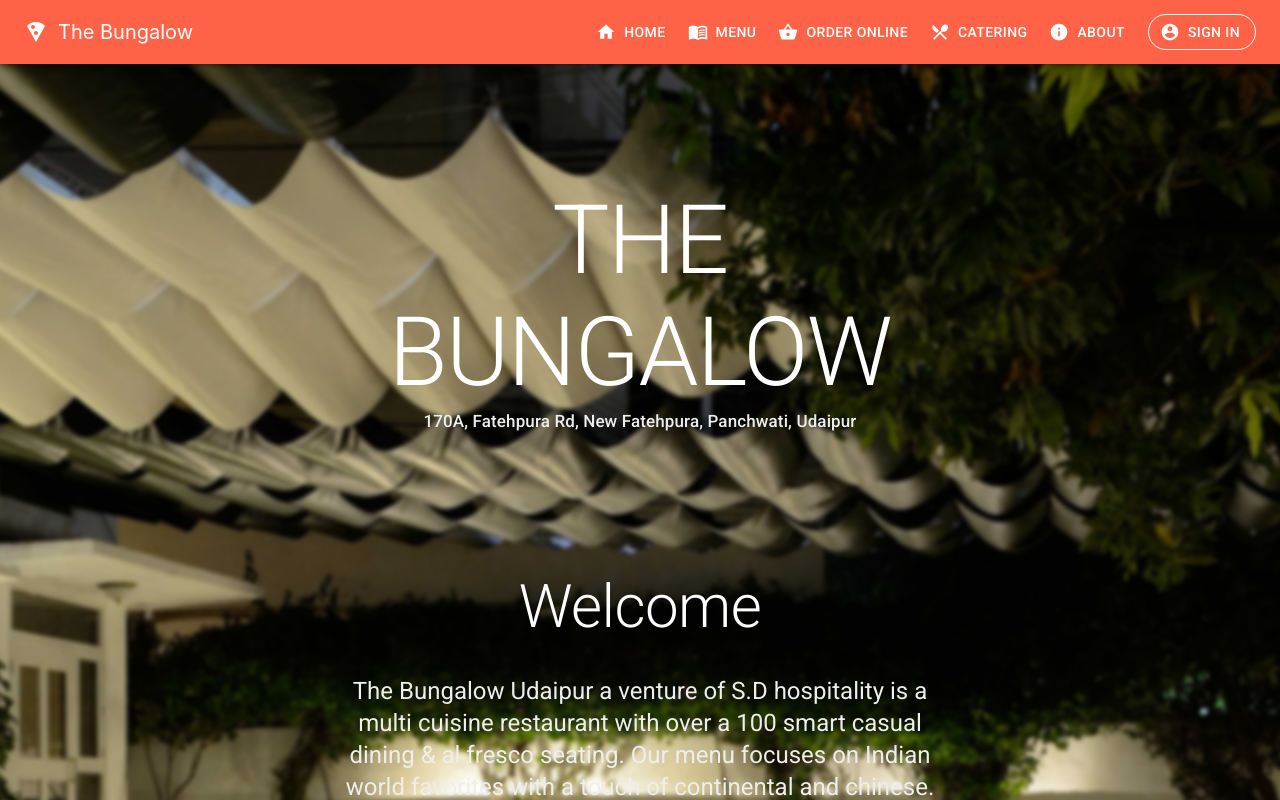
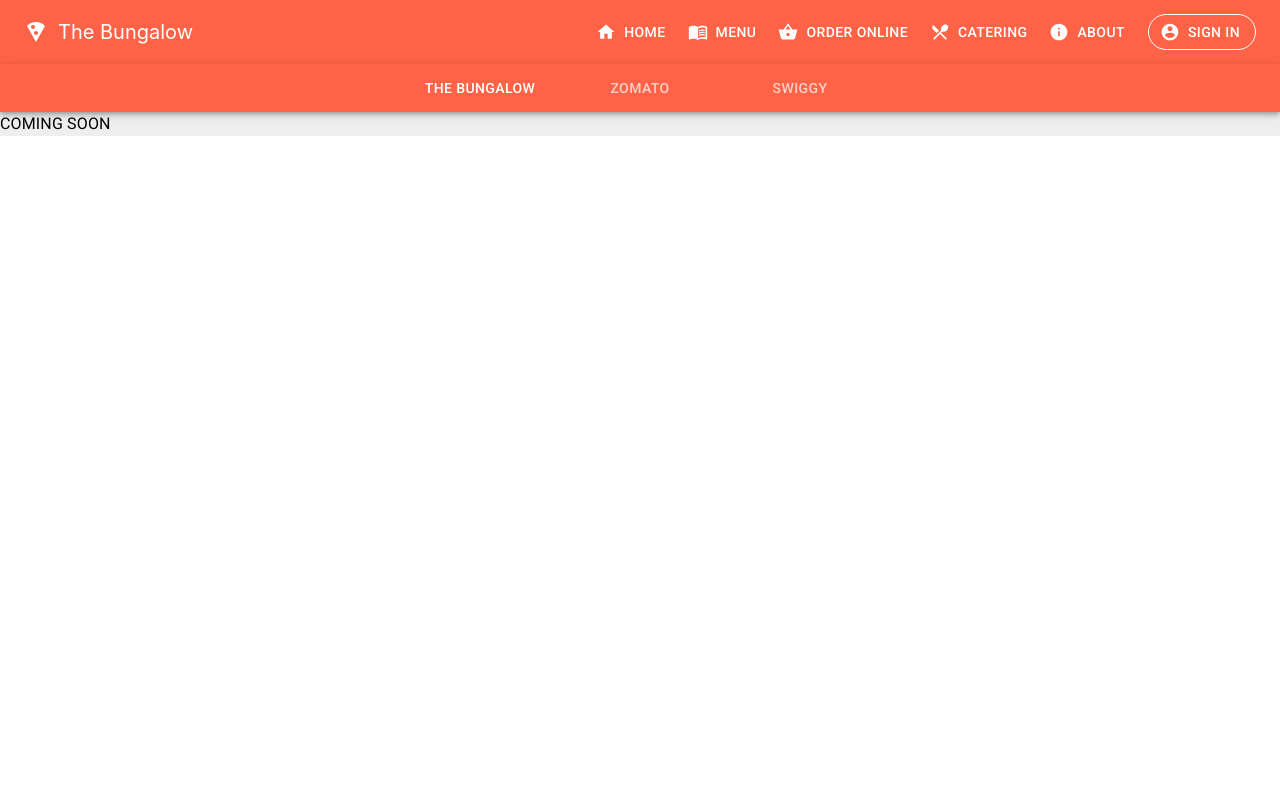
Before and after one commit to k-dot-11/BungalowTest, a React (Create React App) app: page /orderonline in a window 1280 px wide. Shown: the top 800 px of the page. Built offline with nearby package versions, Linux system fonts and the light colour scheme; no server answers.

Commit message:
Order Online Tabs

```diff
--- a/src/App.js
+++ b/src/App.js
@@ -13,6 +13,7 @@
 import CateringScreen from './components/screens/menu/CateringScreen';
 import ConceptHome from './components/screens/concept/ConceptHome';
 import ContactUs from './components/screens/ContactUs';
+import OrderOnlinePage from './components/screens/orderonlinescreens/OrderOnlinePage';
 import CateringOrParty from './components/screens/CateringOrParty';
 
 function App() {
@@ -50,6 +51,9 @@
 							<Route path="/cateringorparty">
 								<CateringOrParty />
 							</Route>
+							<Route path="/orderonline">
+								<OrderOnlinePage />
+							</Route>
 							<Route path="/">
 								<HomePage />
 							</Route>
--- a/src/components/layout/navbar/Navbar.js
+++ b/src/components/layout/navbar/Navbar.js
@@ -292,7 +292,7 @@
                     Menu
                   </Button>
                   <Button
-                    href="https://www.zomato.com/udaipur/the-bungalow-udaipur-panchwati"
+                    href="/orderonline"
                     color="primary"
                     variant="text"
                     style={styles.navLinks}
--- /dev/null
+++ b/src/components/screens/orderonlinescreens/OrderOnlinePage.js
@@ -0,0 +1,77 @@
+import React, { useContext } from 'react';
+import { Tabs, Tab, AppBar, makeStyles, Hidden, Typography } from '@material-ui/core';
+import { ThemeContext } from '../../../contexts/ThemeContext';
+import SwiggyPage from './SwiggyPage';
+import ZomatoPage from './ZomatoPage';
+
+function TabPanel(props) {
+	const { children, value, index, ...other } = props;
+	const { isLightTheme, dark, light } = useContext(ThemeContext);
+	const theme = isLightTheme ? light : dark;
+	return (
+		<div
+			role="tabpanel"
+			hidden={value !== index}
+			id={`scrollable-force-tabpanel-${index}`}
+			aria-labelledby={`scrollable-force-tab-${index}`}
+			{...other}
+		>
+			{children}
+		</div>
+	);
+}
+const useStyles = makeStyles((theme) => ({
+	appBar: {
+		zIndex: theme.zIndex.drawer + 1
+	}
+}));
+
+const OrderOnlinePage = () => {
+	const classes = useStyles();
+	const [ value, setValue ] = React.useState(0);
+	const { isLightTheme, light, dark } = useContext(ThemeContext);
+	const theme = isLightTheme ? light : dark;
+	const handleChange = (event, newValue) => {
+		setValue(newValue);
+	};
+	return (
+		<div
+			style={{
+				display: 'flex',
+				flexDirection: 'column',
+				width: '100vw',
+				backgroundColor: theme.bg,
+				minHeight: 'sm'
+			}}
+		>
+			<AppBar
+				className={classes.appBar}
+				position={'sticky'}
+				style={{ top: '55px', left: '0px', right: '0px', backgroundColor: 'tomato' }}
+			>
+				<Tabs
+					value={value}
+					onChange={handleChange}
+					indicatorColor="white"
+					centered
+					aria-label="simple tabs example"
+				>
+					<Tab label="The Bungalow" />
+					<Tab label="Zomato" />
+					<Tab label="Swiggy" />
+				</Tabs>
+			</AppBar>
+			<TabPanel value={value} index={0}>
+				<Typography>COMING SOON</Typography>
+			</TabPanel>
+			<TabPanel value={value} index={1}>
+				<ZomatoPage />
+			</TabPanel>
+			<TabPanel value={value} index={2}>
+				<SwiggyPage />
+			</TabPanel>
+		</div>
+	);
+};
+
+export default OrderOnlinePage;
--- /dev/null
+++ b/src/components/screens/orderonlinescreens/SwiggyPage.js
@@ -0,0 +1,13 @@
+import React from 'react';
+import { Parallax } from 'react-parallax';
+import { Typography, Container, Grid,Button } from '@material-ui/core';
+
+const SwiggyPage = () => {
+	return (
+		<div style={{ display: 'flex', flexDirection: 'column', alignItems: 'center',  }}>
+            <img src={require('../../../assets/swiggy.png')} style={{height:'50vh' , width:'100vw'}}/>
+		</div>
+	);
+};
+
+export default SwiggyPage;
--- /dev/null
+++ b/src/components/screens/orderonlinescreens/ZomatoPage.js
@@ -0,0 +1,11 @@
+import React from 'react'
+
+const ZomatoPage = () => {
+    return (
+        <div>
+            HELLO ZOMATO
+        </div>
+    )
+}
+
+export default ZomatoPage
```
Also changed, not shown: src/components/screens/menu/MenuScreen.js (+3 -12 lines), src/assets/swiggy.png (added), src/assets/zomatofirst.jpg (added).
